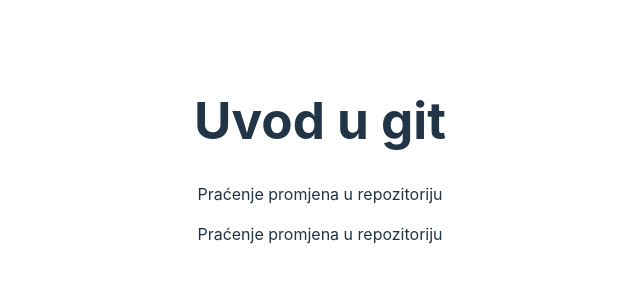
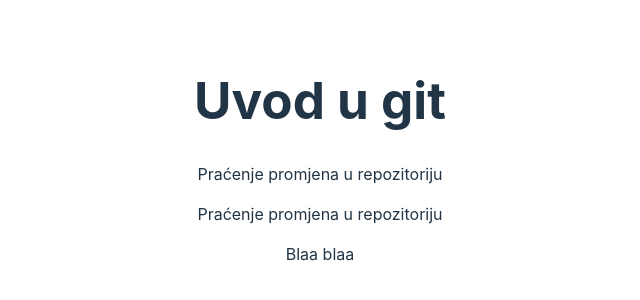
Before and after one commit to deni-cosic/vjezba06, a React (Vite) app: page / in a window 1280 px wide. Shown: the part 240-540 px from the top of the page, without its empty margins (320-960 px from the left). Built offline with nearby package versions, Linux system fonts and the light colour scheme.

Commit message:
dodala sam bla bla  blaa

```diff
--- a/src/App.tsx
+++ b/src/App.tsx
@@ -6,6 +6,7 @@
       <h1>Uvod u git</h1>
       <p>Praćenje promjena u repozitoriju</p>
       <p>Praćenje promjena u repozitoriju</p>
+      <p>Blaa blaa</p>
     </div>
   );
 }
```
